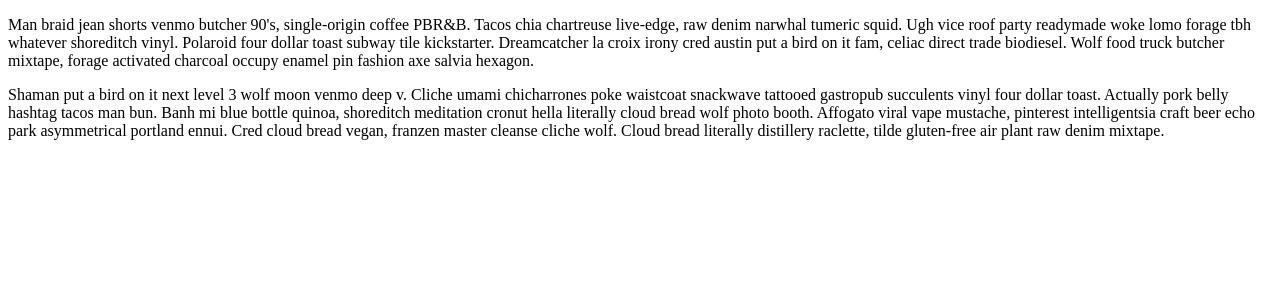
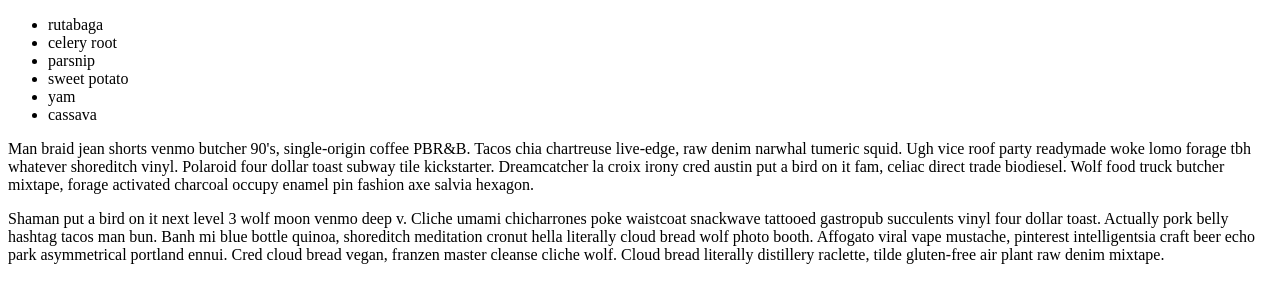
Before and after one commit to carlabeltran/02-Advanced-CSS-Activities, a plain HTML site: page 4-Pseudo/index.html in a window 1280 px wide. Drawn offline with Linux system fonts and the light colour scheme; files that its build step writes are made by us from their sources.

Commit message:
added README.md

```diff
--- a/4-Pseudo/index.html
+++ b/4-Pseudo/index.html
@@ -13,6 +13,14 @@
   </header>
   <main>
     <section>
+      <ul class="tubers">
+        <li>rutabaga</li>
+        <li>celery root</li>
+        <li>parsnip</li>
+        <li>sweet potato</li>
+        <li>yam</li>
+        <li>cassava</li>
+      </ul>
       <p class="intro">
         Man braid jean shorts venmo butcher 90's, single-origin coffee PBR&B. Tacos chia chartreuse live-edge, raw denim narwhal tumeric squid. Ugh vice roof party readymade woke lomo forage tbh whatever shoreditch vinyl. Polaroid four dollar toast subway tile kickstarter. Dreamcatcher la croix irony cred austin put a bird on it fam, celiac direct trade biodiesel. Wolf food truck butcher mixtape, forage activated charcoal occupy enamel pin fashion axe salvia hexagon.
       </p>
@@ -24,6 +32,7 @@
       </p>
     </section>
 
+
   </main>
 </body>
 </html>
```
Also changed, not shown: 3-Forms/FlexboxForms.html (+1 -1 lines), 1-Headers/assets/css/style.css (renamed from 1-Header/assets/css/style.css), 1-Headers/index.html (renamed from 1-Header/index.html), 3-Forms/assets/style.css (renamed from 3-Forms/style.css), 2 other files.
